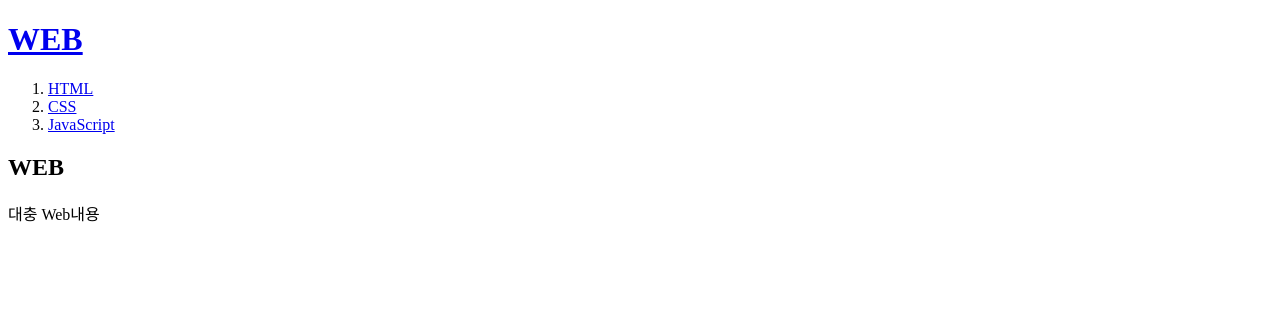
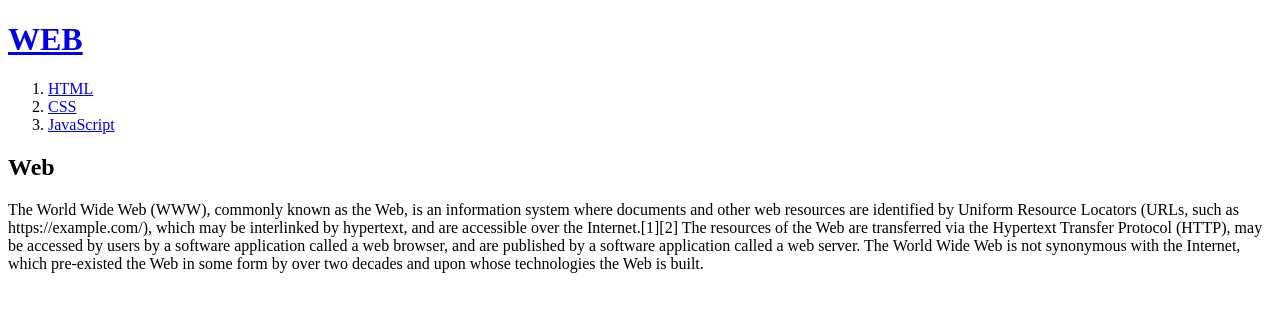
Before and after one commit to HoYoungChun/web1, a plain HTML site: page index.html in a window 1280 px wide. Drawn offline with Linux system fonts and the light colour scheme.

Commit message:
Update index.html

```diff
--- a/index.html
+++ b/index.html
@@ -1,7 +1,7 @@
 <!doctype html>
 <html>
 <head>
-    <title>WEB1-Welcome</title>
+  <title>WEB1 - Welcome</title>
   <meta charset="utf-8">
 </head>
 
@@ -12,10 +12,9 @@
     <li><a href="2.html">CSS</a></li>
     <li><a href="3.html">JavaScript</a></li>
   </ol>
-
-    <h2>WEB</h2>
+  <h2>Web</h2>
   <p>
-      대충 Web내용
+    The World Wide Web (WWW), commonly known as the Web, is an information system where documents and other web resources are identified by Uniform Resource Locators (URLs, such as https://example.com/), which may be interlinked by hypertext, and are accessible over the Internet.[1][2] The resources of the Web are transferred via the Hypertext Transfer Protocol (HTTP), may be accessed by users by a software application called a web browser, and are published by a software application called a web server. The World Wide Web is not synonymous with the Internet, which pre-existed the Web in some form by over two decades and upon whose technologies the Web is built.
   </p>
 </body>
 </html>
```
Lines whose indentation alone changed are shown as unchanged.
